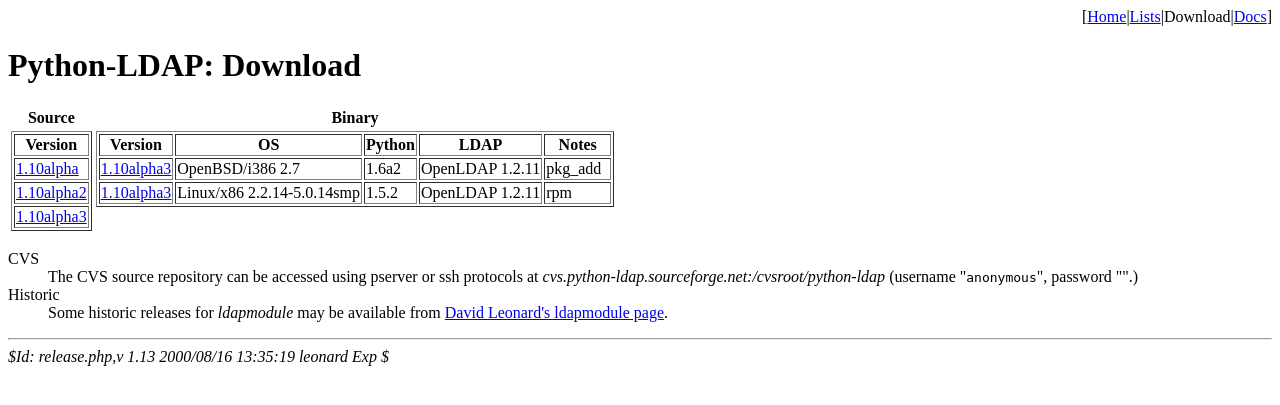
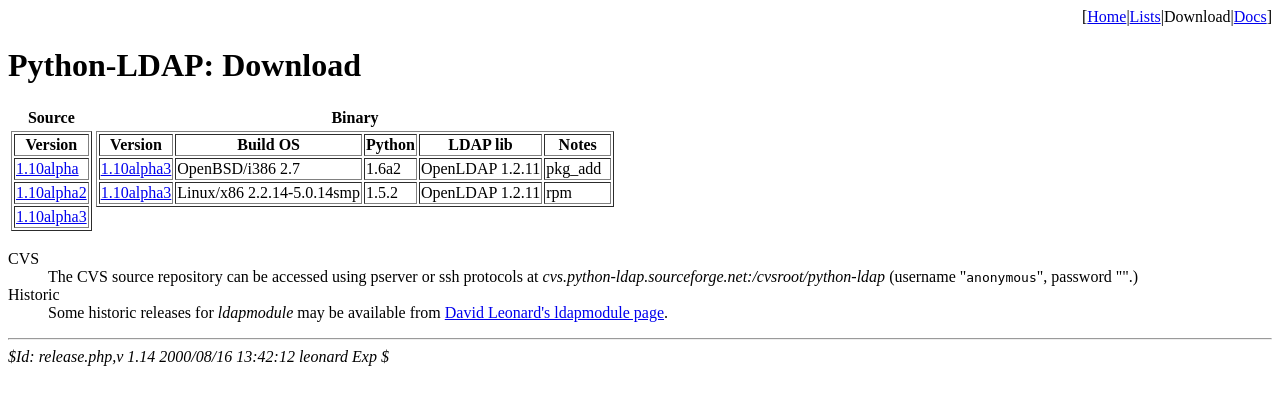
Before and after one commit to Free-IAM/python-ldap0, a PHP site: page /release.php in a window 1280 px wide. Shown: the top 405 px of the page. Run offline with PHP 8.4, Linux system fonts and the light colour scheme.

Commit message:
more meaningful headings

```diff
--- a/release.php
+++ b/release.php
@@ -1,4 +1,4 @@
-<!-- $Id: release.php,v 1.13 2000/08/16 13:35:19 leonard Exp $ -->
+<!-- $Id: release.php,v 1.14 2000/08/16 13:42:12 leonard Exp $ -->
 <?
 	$thishref = "release";
 	include("header.php");
@@ -27,9 +27,9 @@
     <td>
 	<table border=1>
 	<tr><th>Version</th>
-	    <th>OS</th>
+	    <th>Build OS</th>
 	    <th>Python</th>
-	    <th>LDAP</th>
+	    <th>LDAP lib</th>
 	    <th>Notes</th>
 	</tr>
 	<!--	   filename, version, OS, Python, LDAP -->
@@ -63,6 +63,6 @@
 </dl>
 
 <hr>
-<i>$Id: release.php,v 1.13 2000/08/16 13:35:19 leonard Exp $</i>
+<i>$Id: release.php,v 1.14 2000/08/16 13:42:12 leonard Exp $</i>
 </BODY>
 </HTML>
```
